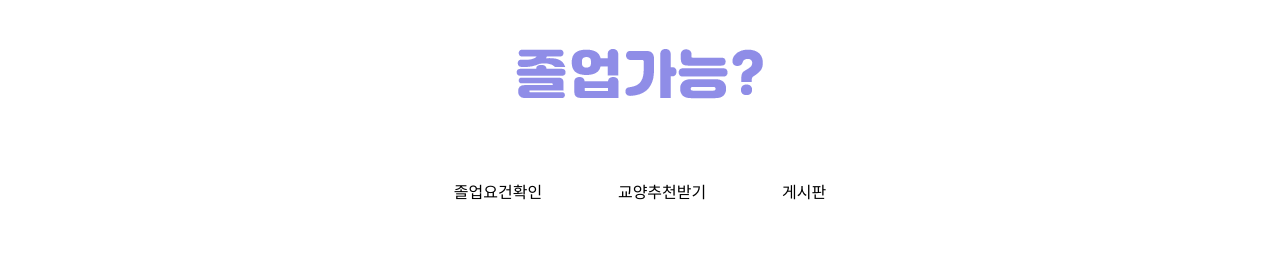
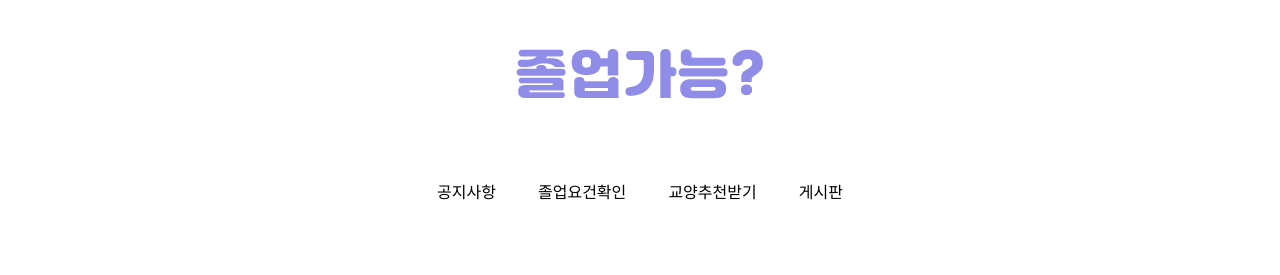
Before and after one commit to Graduate-Ok/Graduation-Okay-, a React (Create React App) app in the folder graduate/: page / in a window 1280 px wide. Shown: the top 275 px of the page. Built offline with nearby package versions, Linux system fonts and the light colour scheme; a web font is replaced by a local one.

Commit message:
220507
페이지 이름 정리

```diff
--- a/graduate/src/App.js
+++ b/graduate/src/App.js
@@ -2,10 +2,8 @@ import * as React from 'react'
 import { Reset } from 'styled-reset'
 import './css/App.css';
 import Header from './components/Header';
-import MainPage from './pages/MainPage';
+import ContentsPage from './pages/ContentsPage';
 import Footer from './components/Footer';
-import Graduate from './pages/Graduate';
-import KyRecommend from './pages/KyRecommend';
 
 
 function App(){
@@ -14,7 +12,7 @@ function App(){
           <Reset/>
           <Header/>
 
-          <MainPage/>
+          <ContentsPage/>
           <Footer/>
     </React.Fragment>
     );
--- a/graduate/src/css/Nav.css
+++ b/graduate/src/css/Nav.css
@@ -28,9 +28,7 @@
     margin-top: 30px;
 }
 
-.navbar__graduate,
-.navbar__recommend,
-.navbar__board{
+.navbar__nav{
     margin: auto;
 }
 
--- a/graduate/src/pages/MainPage.jsx
+++ b/graduate/src/pages/ContentsPage.jsx
@@ -4,43 +4,42 @@ import KyRecommend from './KyRecommend';
 import Board from './Board';
 import Notice from './Notice';
 import '../css/Nav.css';
-import '../css/MainPage.css';
+import '../css/ContentsPage.css';
 
 
-// 컨텐츠 페이지
-function MainPage(){
+// nav + contents
+function ContentsPage(){
     const [current, setCurrent] = useState("Notice");
 
     const handleClick = comp =>{
         setCurrent(comp);
-
         console.log(comp);
-        //console.log(abc);
     }
 
 
     return (
         <>
         <nav className = "navbar">
-                <div className="navbar__graduate navbar-size" onClick={() =>handleClick("Graduate")} >
+                <div className="navbar__nav navbar-size" onClick={() =>handleClick("Notice")} >
+                    공지사항
+                </div>
+                <div className="navbar__nav navbar-size" onClick={() =>handleClick("Graduate")} >
                     졸업요건확인
                 </div>
-                <div className="navbar__recommend navbar-size" onClick={() =>handleClick("KyRecommend")}>
+                <div className="navbar__nav navbar-size" onClick={() =>handleClick("KyRecommend")}>
                     교양추천받기
                 </div>
-                <div className="navbar__board navbar-size" onClick={() =>handleClick("Board")} >
+                <div className="navbar__nav navbar-size" onClick={() =>handleClick("Board")} >
                     게시판
                 </div>
+
         </nav>
         <div>
         {
            current === "Notice" ? <Notice/> : current === "Graduate" ? <Graduate/> : current ==="KyRecommend" ? <KyRecommend/> : <Board/>
         }
         </div>
-
-
-
         </>
     );
 }
-export default MainPage;
+export default ContentsPage;
--- a/graduate/src/pages/Graduate.jsx
+++ b/graduate/src/pages/Graduate.jsx
@@ -1,6 +1,6 @@
 import react from 'react';
 import '../css/Graduate.css';
-import '../css/MainPage.css';
+import '../css/ContentsPage.css';
 
 // 설명페이지
 function Graduate(){
--- a/graduate/src/pages/Notice.jsx
+++ b/graduate/src/pages/Notice.jsx
@@ -1,5 +1,5 @@
 import react from 'react';
-import '../css/MainPage.css';
+import '../css/ContentsPage.css';
 
 // 공지사항(디폴트)
 function Notice() {
```
Also changed, not shown: graduate/src/css/ContentsPage.css (renamed from graduate/src/css/MainPage.css), 1 other file (tests, documents, lock files or other folders).
